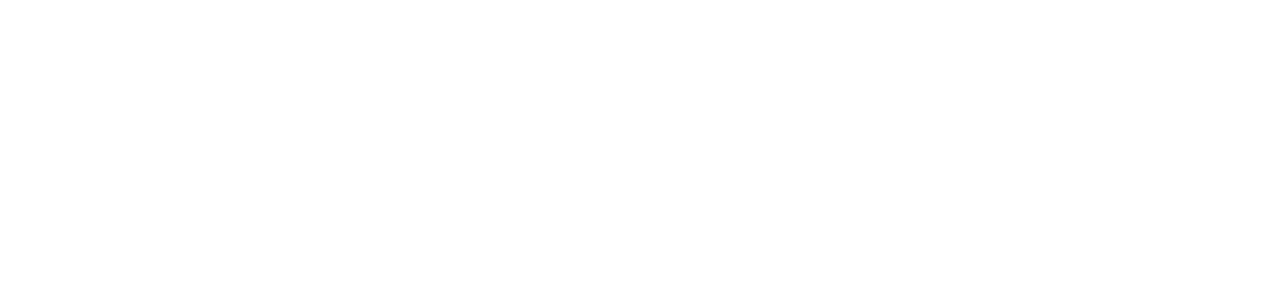
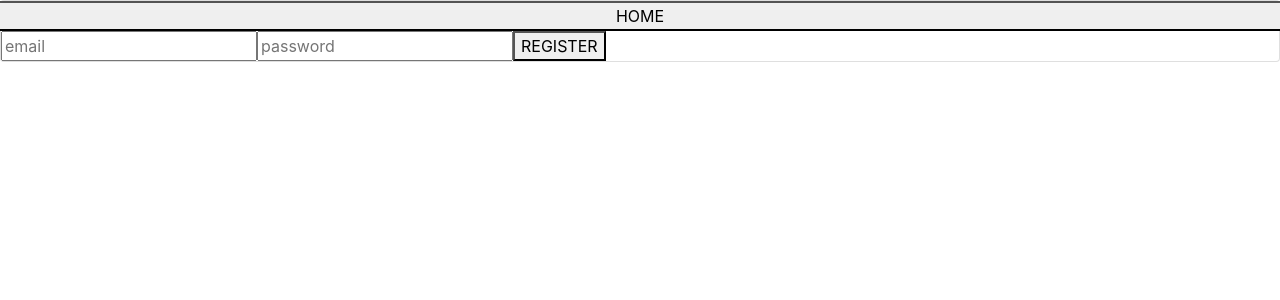
Before and after one commit to mortilus/nodejs_angular_project, an Angular app: page /register in a window 1280 px wide. Before the commit this address led to /. Shown: the top 300 px of the page. Built offline with nearby package versions, Linux system fonts and the light colour scheme.

Commit message:
Added UI for login + register form

```diff
--- a/src/app/app-routing.module.ts
+++ b/src/app/app-routing.module.ts
@@ -3,12 +3,16 @@ import { Routes, RouterModule } from '@angular/router';
 import { AppComponent } from './app.component';
 import { EditPageComponent } from './edit-page/edit-page.component';
 import { HomeComponent } from './home/home.component';
+import { RegisterComponent } from './authorisation/register/register.component';
+import { LoginComponent } from './authorisation/login/login.component';
 
 
 const routes: Routes = [
   { path: '', redirectTo: '/home', pathMatch: 'full' },
   { path: 'home', component: HomeComponent },
-  { path: 'edit/:id', component: EditPageComponent }
+  { path: 'edit/:id', component: EditPageComponent },
+  { path: 'register', component: RegisterComponent },
+  { path: 'login', component: LoginComponent },
 ];
 
 @NgModule({
--- a/src/app/app.module.ts
+++ b/src/app/app.module.ts
@@ -7,12 +7,16 @@ import { AppRoutingModule } from './app-routing.module';
 import { AppComponent } from './app.component';
 import { EditPageComponent } from './edit-page/edit-page.component';
 import { HomeComponent } from './home/home.component';
+import { RegisterComponent } from './authorisation/register/register.component';
+import { LoginComponent } from './authorisation/login/login.component';
 
 @NgModule({
   declarations: [
     AppComponent,
     EditPageComponent,
-    HomeComponent
+    HomeComponent,
+    RegisterComponent,
+    LoginComponent
   ],
   imports: [
     BrowserModule,
--- /dev/null
+++ b/src/app/authorisation/login/login.component.html
@@ -0,0 +1,10 @@
+<div class="card">
+    <div class="row">
+        <button style="width: 100%;" [routerLink]="['/']">HOME</button>
+    </div>
+    <form [formGroup]="loginForm" (ngSubmit)="login()">
+        <input type="text" placeholder="email" formControlName="email">
+        <input type="password" placeholder="password" formControlName="password">
+        <button type="submit">LOGIN</button>
+    </form>
+</div>
--- /dev/null
+++ b/src/app/authorisation/login/login.component.ts
@@ -0,0 +1,26 @@
+import { Component, OnInit } from '@angular/core';
+import { FormGroup, FormBuilder, Validators } from '@angular/forms';
+
+@Component({
+  selector: 'app-login',
+  templateUrl: './login.component.html',
+  styleUrls: ['./login.component.scss']
+})
+export class LoginComponent implements OnInit {
+  loginForm: FormGroup;
+
+  constructor(private _builder: FormBuilder) {
+    this.loginForm = this._builder.group({
+      email: ['', Validators.required],
+      password: ['', Validators.required]
+    });
+  }
+
+  ngOnInit() {
+  }
+
+  login() {
+    console.log("Logging --> " + this.loginForm.get('email').value + " with " + this.loginForm.get('password').value);
+  }
+
+}
--- /dev/null
+++ b/src/app/authorisation/register/register.component.html
@@ -0,0 +1,10 @@
+<div class="card">
+    <div class="row">
+        <button style="width: 100%;" [routerLink]="['/']">HOME</button>
+    </div>
+    <form [formGroup]="registerForm" (ngSubmit)="registerUser()">
+        <input type="text" placeholder="email" formControlName="email">
+        <input type="password" placeholder="password" formControlName="password">
+        <button type="submit">REGISTER</button>
+    </form>
+</div>
--- /dev/null
+++ b/src/app/authorisation/register/register.component.ts
@@ -0,0 +1,26 @@
+import { Component, OnInit } from '@angular/core';
+import { FormGroup, FormBuilder, Validators } from '@angular/forms';
+
+@Component({
+  selector: 'app-register',
+  templateUrl: './register.component.html',
+  styleUrls: ['./register.component.scss']
+})
+export class RegisterComponent implements OnInit {
+  registerForm: FormGroup;
+
+  constructor(private _builder: FormBuilder) {
+    this.registerForm = this._builder.group({
+      email: ['', Validators.required],
+      password: ['', Validators.required]
+    });
+  }
+
+  ngOnInit() {
+  }
+
+  registerUser() {
+    console.log("Registering --> " + this.registerForm.get('email').value + " with " + this.registerForm.get('password').value);
+  }
+
+}
--- a/src/app/home/home.component.html
+++ b/src/app/home/home.component.html
@@ -1,4 +1,12 @@
-<div>
+<div style="padding: 20px;">
+    <div class="row" style="margin-bottom: 20px;">
+        <div class="col-6">
+            <button style="width: 100%;" [routerLink]="['/register']">REGISTER</button>
+        </div>
+        <div class="col-6">
+            <button style="width: 100%;" [routerLink]="['/login']">LOGIN</button>
+        </div>
+    </div>
     <h1>starter project MEAN stack</h1>
     <div>
         <h2>Add a card</h2>
```
Also changed, not shown: src/app/authorisation/login/login.component.scss (added), src/app/authorisation/register/register.component.scss (added).
